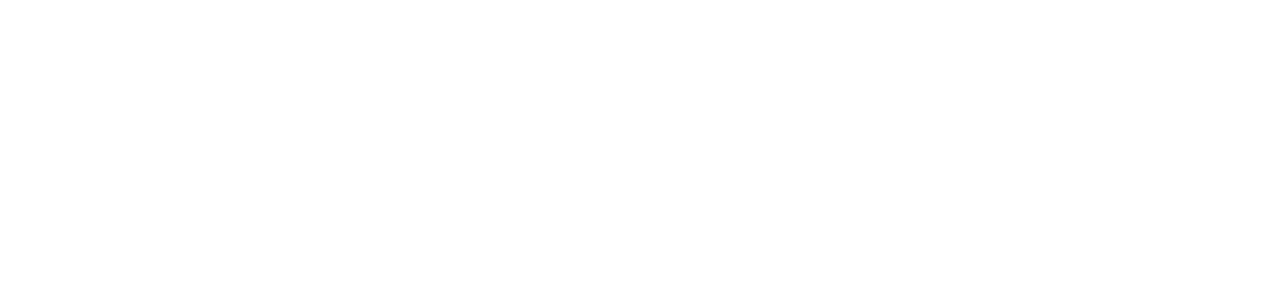
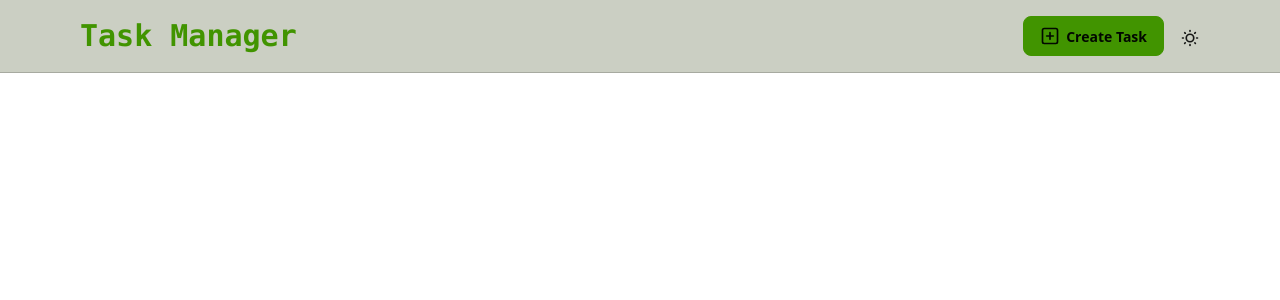
Before and after one commit to DarthCoder-afk/TaskManager, a React app in the folder frontend/: page / in a window 1280 px wide. Shown: the top 300 px of the page. Built offline with nearby package versions, Linux system fonts and the light colour scheme; the HTML template or start-up script is replaced by a standard one.

Commit message:
navbar done

```diff
--- a/frontend/package.json
+++ b/frontend/package.json
@@ -11,6 +11,7 @@
   },
   "dependencies": {
     "@tailwindcss/vite": "^4.1.14",
+    "lucide-react": "^0.546.0",
     "react": "^19.1.1",
     "react-dom": "^19.1.1",
     "react-hot-toast": "^2.6.0",
--- a/frontend/src/App.jsx
+++ b/frontend/src/App.jsx
@@ -6,16 +6,15 @@
 
 const App = () => {
   return (
-    <div>
-      <div>
-        <Routes>
-          <Route path="/" element={<HomePage />}/>
-          <Route path="/create" element={<CreatePage />} />
-          <Route path="/:id" element={<TaskDetailPage/>}/>
-        </Routes>
-      </div>
 
+    <div data-theme="lemonade">
+      <Routes>
+        <Route path="/" element={<HomePage />}/>
+        <Route path="/create" element={<CreatePage />} />
+        <Route path="/:id" element={<TaskDetailPage/>}/>
+      </Routes>
     </div>
+
   )
 }
 
--- /dev/null
+++ b/frontend/src/components/NavBar.jsx
@@ -0,0 +1,55 @@
+import { PlusSquareIcon } from 'lucide-react'
+import React from 'react'
+import { Link } from 'react-router'
+
+const NavBar = () => {
+  return (
+    <header className='bg-base-300 border-b border-base-content/20'>
+        <div className='mx-auto max-w-6xl p-4'>
+            <div className='flex items-center justify-between'>
+                <h1 className='text-3xl font-bold text-primary font-mono tracking-lighter'>Task Manager</h1>
+
+                <div className='flex items-center gap-4'>
+                    <Link to="/create" className='btn btn-primary'><PlusSquareIcon className='h-5 w-5'/> Create Task
+                    </Link>
+
+                    <div className='justify-end'>
+                        <label className="swap swap-rotate">
+                        {/* this hidden checkbox controls the state */}
+                        <input type="checkbox" className="theme-controller" value="dark" />
+
+                        {/* sun icon */}
+                        <svg
+                            className="swap-off h-5 w-5 fill-current"
+                            xmlns="http://www.w3.org/2000/svg"
+                            viewBox="0 0 24 24">
+                            <path
+                            d="M5.64,17l-.71.71a1,1,0,0,0,0,1.41,1,1,0,0,0,1.41,0l.71-.71A1,1,0,0,0,5.64,17ZM5,12a1,1,0,0,0-1-1H3a1,1,0,0,0,0,2H4A1,1,0,0,0,5,12Zm7-7a1,1,0,0,0,1-1V3a1,1,0,0,0-2,0V4A1,1,0,0,0,12,5ZM5.64,7.05a1,1,0,0,0,.7.29,1,1,0,0,0,.71-.29,1,1,0,0,0,0-1.41l-.71-.71A1,1,0,0,0,4.93,6.34Zm12,.29a1,1,0,0,0,.7-.29l.71-.71a1,1,0,1,0-1.41-1.41L17,5.64a1,1,0,0,0,0,1.41A1,1,0,0,0,17.66,7.34ZM21,11H20a1,1,0,0,0,0,2h1a1,1,0,0,0,0-2Zm-9,8a1,1,0,0,0-1,1v1a1,1,0,0,0,2,0V20A1,1,0,0,0,12,19ZM18.36,17A1,1,0,0,0,17,18.36l.71.71a1,1,0,0,0,1.41,0,1,1,0,0,0,0-1.41ZM12,6.5A5.5,5.5,0,1,0,17.5,12,5.51,5.51,0,0,0,12,6.5Zm0,9A3.5,3.5,0,1,1,15.5,12,3.5,3.5,0,0,1,12,15.5Z" />
+                        </svg>
+
+                        {/* moon icon */}
+                        <svg
+                            className="swap-on h-5 w-5 fill-current"
+                            xmlns="http://www.w3.org/2000/svg"
+                            viewBox="0 0 24 24">
+                            <path
+                            d="M21.64,13a1,1,0,0,0-1.05-.14,8.05,8.05,0,0,1-3.37.73A8.15,8.15,0,0,1,9.08,5.49a8.59,8.59,0,0,1,.25-2A1,1,0,0,0,8,2.36,10.14,10.14,0,1,0,22,14.05,1,1,0,0,0,21.64,13Zm-9.5,6.69A8.14,8.14,0,0,1,7.08,5.22v.27A10.15,10.15,0,0,0,17.22,15.63a9.79,9.79,0,0,0,2.1-.22A8.11,8.11,0,0,1,12.14,19.73Z" />
+                        </svg>
+                        </label>
+                    </div>
+
+                </div>
+
+            </div>
+
+            <div>
+
+            </div>
+
+        </div>
+
+    </header>
+  )
+}
+
+export default NavBar
--- a/frontend/src/index.css
+++ b/frontend/src/index.css
@@ -1,2 +1,4 @@
 @import "tailwindcss";
-@plugin "daisyui";
+@plugin "daisyui" {
+   themes: light --default, dark --prefersdark, lemonade;
+}
--- a/frontend/src/pages/HomePage.jsx
+++ b/frontend/src/pages/HomePage.jsx
@@ -1,9 +1,11 @@
 
 import React from 'react'
+import NavBar from '../components/NavBar'
 
 const HomePage = () => {
   return (
     <div>
+      <NavBar/>
 
     </div>
   )
```
Also changed, not shown: 1 other file (tests, documents, lock files or other folders).
